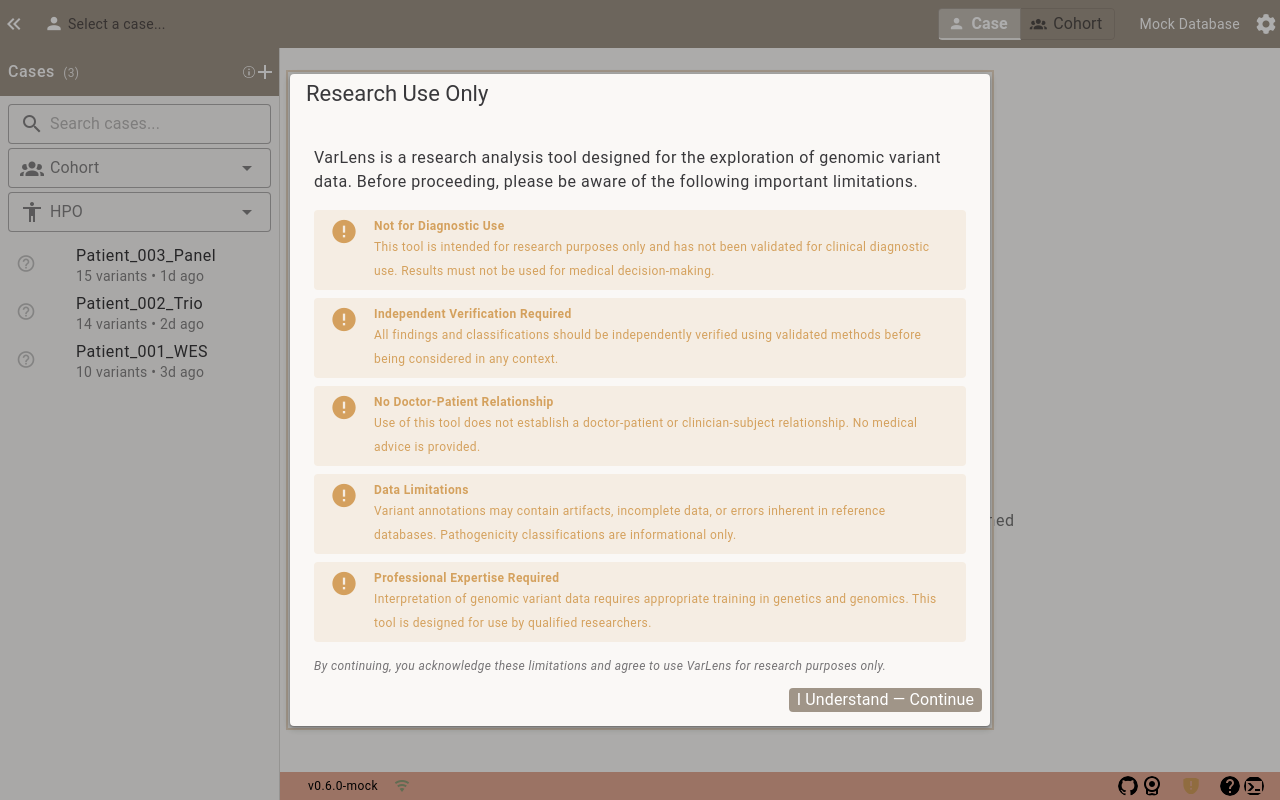
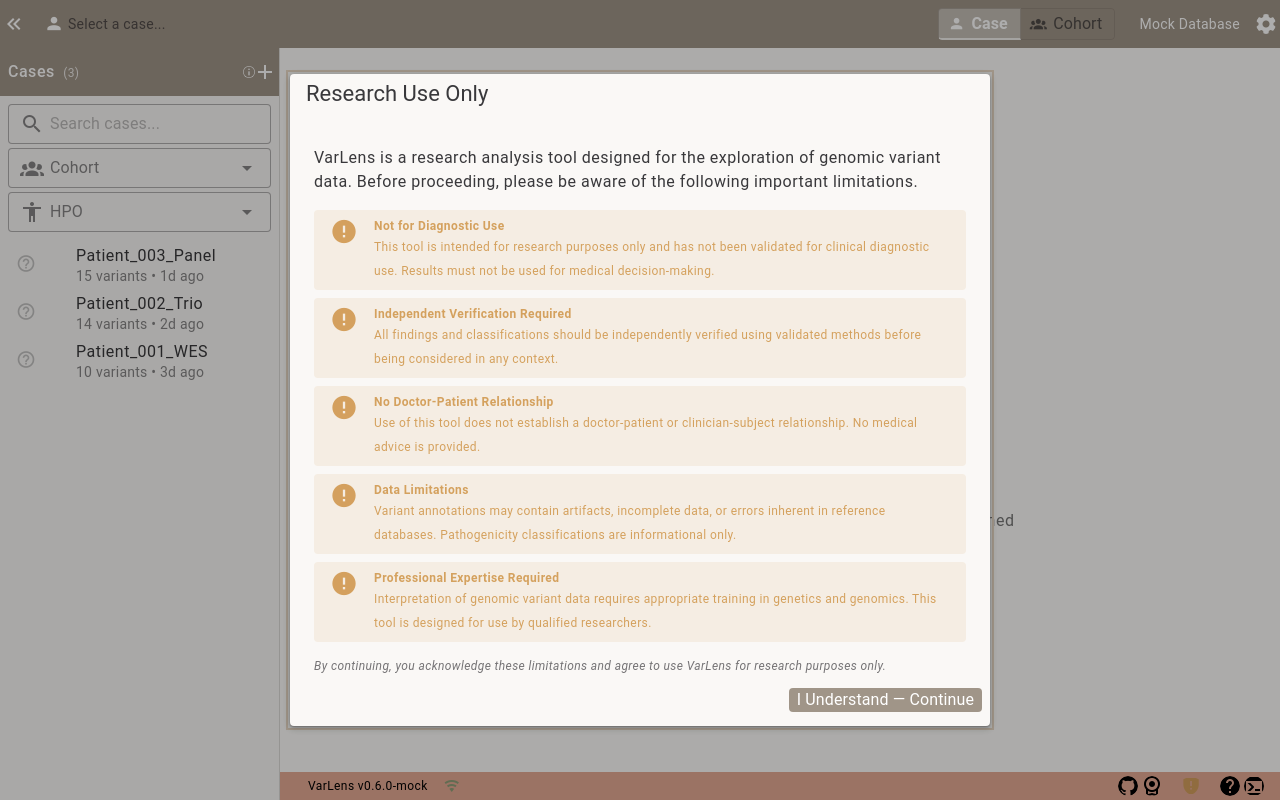
Before and after one commit to robspan/VarLens-upstream-fork, a Vue app: page / in a window 1280 px wide. Built offline with nearby package versions, Linux system fonts and the light colour scheme.

Commit message:
style: show 'VarLens' prefix before version number in footer
Co-Authored-By: Claude Opus 4.6 <noreply@anthropic.com>

```diff
--- a/src/renderer/src/components/AppFooter.vue
+++ b/src/renderer/src/components/AppFooter.vue
@@ -6,7 +6,7 @@
         <v-menu>
           <template #activator="{ props }">
             <v-btn v-bind="props" variant="text" size="small" class="text-body-small">
-              v{{ appVersion }}
+              VarLens v{{ appVersion }}
             </v-btn>
           </template>
           <v-list density="compact">
```
